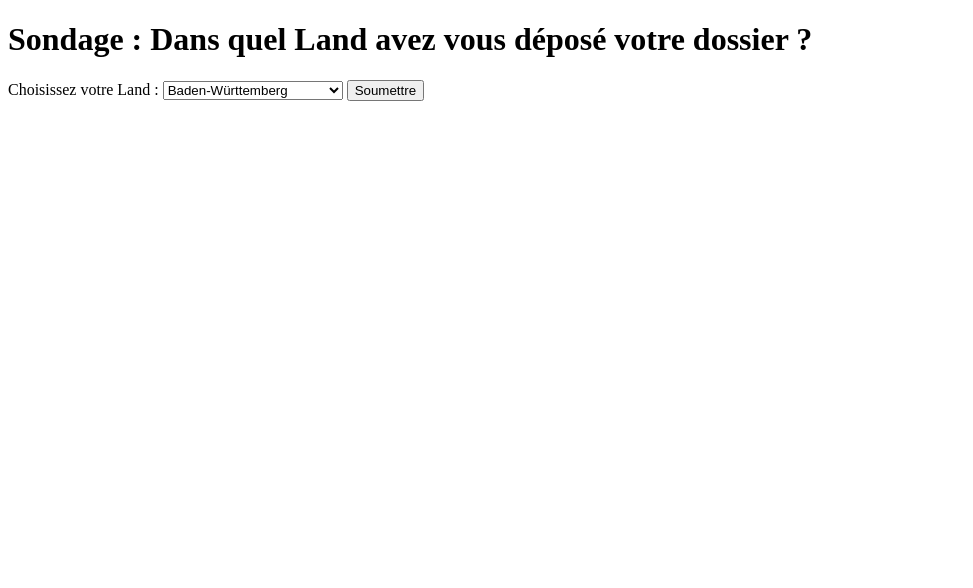
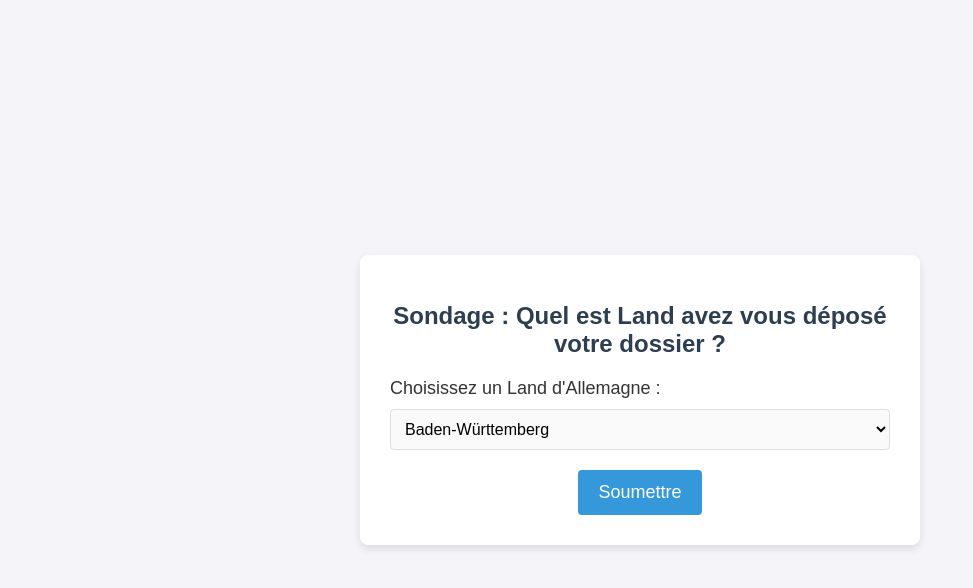
Before and after one commit to irm-rectum/sondage-gleich, a plain HTML site: page index.html in a window 1280 px wide. Shown: the whole page, without its empty margins (0-973 px from the left). Drawn offline with Linux system fonts and the light colour scheme.

Commit message:
Update index.html
v3 avec style visuel

```diff
--- a/index.html
+++ b/index.html
@@ -3,14 +3,102 @@
 <head>
     <meta charset="UTF-8">
     <meta name="viewport" content="width=device-width, initial-scale=1.0">
-    <title>Sondage : Land avec Gleich</title>
+    <title>Sondage : Länder d'Allemagne</title>
+    <style>
+        /* Style global pour la page */
+        body {
+            font-family: 'Arial', sans-serif;
+            background-color: #f4f4f9;
+            margin: 0;
+            padding: 0;
+            display: flex;
+            justify-content: center;
+            align-items: center;
+            height: 100vh;
+            color: #333;
+        }
+
+        /* Style du formulaire */
+        .survey-form {
+            background-color: white;
+            padding: 30px;
+            border-radius: 8px;
+            box-shadow: 0 4px 8px rgba(0, 0, 0, 0.1);
+            width: 100%;
+            max-width: 500px;
+            text-align: center;
+        }
+
+        .survey-form h1 {
+            font-size: 24px;
+            margin-bottom: 20px;
+            color: #2c3e50;
+        }
+
+        /* Style des labels et du select */
+        label {
+            font-size: 18px;
+            margin-bottom: 10px;
+            display: block;
+            text-align: left;
+        }
+
+        select {
+            width: 100%;
+            padding: 10px;
+            font-size: 16px;
+            border: 1px solid #ddd;
+            border-radius: 4px;
+            background-color: #fafafa;
+            margin-bottom: 20px;
+            transition: background-color 0.3s ease, border-color 0.3s ease;
+        }
+
+        select:focus {
+            background-color: #e9ecef;
+            border-color: #3498db;
+            outline: none;
+        }
+
+        /* Style du bouton */
+        button {
+            padding: 12px 20px;
+            background-color: #3498db;
+            color: white;
+            font-size: 18px;
+            border: none;
+            border-radius: 4px;
+            cursor: pointer;
+            transition: background-color 0.3s ease;
+        }
+
+        button:hover {
+            background-color: #2980b9;
+        }
+
+        /* Style de l'alerte de soumission */
+        .alert {
+            margin-top: 20px;
+            background-color: #e74c3c;
+            color: white;
+            padding: 15px;
+            border-radius: 5px;
+            display: none;
+            text-align: center;
+        }
+
+        .alert.success {
+            background-color: #2ecc71;
+        }
+    </style>
 </head>
 <body>
-    <h1>Sondage : Dans quel Land avez vous déposé votre dossier ?</h1>
+    <div class="survey-form">
+        <h1>Sondage : Quel est Land avez vous déposé votre dossier ?</h1>
 
         <!-- Formulaire de sondage -->
         <form id="survey-form">
-        <label for="land">Choisissez votre Land :</label>
+            <label for="land">Choisissez un Land d'Allemagne :</label>
             <select id="land" name="land">
                 <option value="baden-wuerttemberg">Baden-Württemberg</option>
                 <option value="bayern">Bayern</option>
@@ -33,14 +121,28 @@
             <button type="submit">Soumettre</button>
         </form>
 
+        <div class="alert" id="alertMessage"></div>
+    </div>
+
     <script>
         // Code pour gérer le formulaire (exemple d'interaction)
         const form = document.getElementById("survey-form");
+        const alertMessage = document.getElementById("alertMessage");
+
         form.addEventListener("submit", function(event) {
             event.preventDefault();
 
             const selectedLand = document.getElementById("land").value;
-            alert("Vous avez sélectionné le Land : " + selectedLand);
+
+            // Afficher un message de succès
+            alertMessage.classList.remove("success");
+            alertMessage.classList.add("alert");
+            alertMessage.textContent = "Vous avez sélectionné le Land : " + selectedLand;
+            alertMessage.style.display = "block";
+
+            setTimeout(() => {
+                alertMessage.style.display = "none";
+            }, 3000);
         });
     </script>
 </body>
```
Lines whose indentation alone changed are shown as unchanged.
